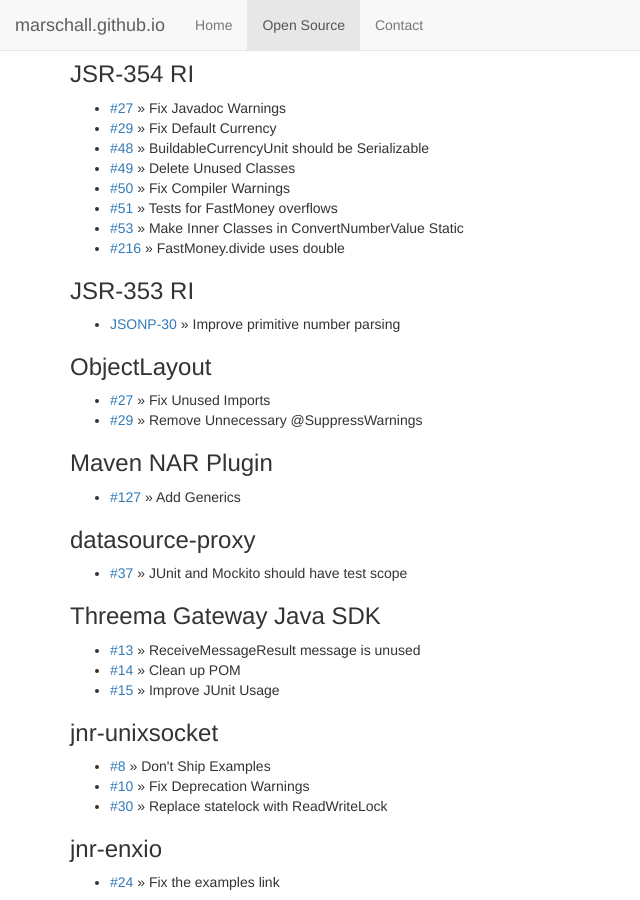
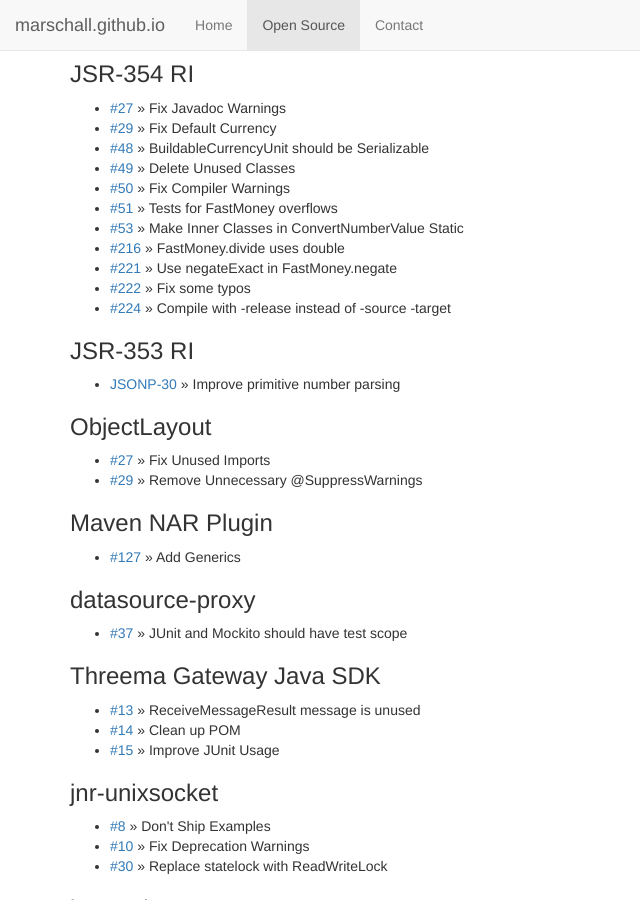
Before and after one commit to marschall/marschall.github.com, a Jekyll site: the page built from open-source.html, in a window 1280 px wide and 900 px high, scrolled down 7887 px. Shown: the whole window, without its empty margins (0-640 px from the left). Built offline with Jekyll 4.4.1, drawn with Linux system fonts in a browser that asks for light colours.

Commit message:
more JSR-354 RI

```diff
--- a/open-source.html
+++ b/open-source.html
@@ -465,6 +465,9 @@
   <li><a href="https://github.com/JavaMoney/jsr354-ri/pull/51">#51</a> &raquo; Tests for FastMoney overflows</li>
   <li><a href="https://github.com/JavaMoney/jsr354-ri/pull/53">#53</a> &raquo; Make Inner Classes in ConvertNumberValue Static</li>
   <li><a href="https://github.com/JavaMoney/jsr354-ri/pull/216">#216</a> &raquo; FastMoney.divide uses double</li>
+  <li><a href="https://github.com/JavaMoney/jsr354-ri/pull/221">#221</a> &raquo; Use negateExact in FastMoney.negate</li>
+  <li><a href="https://github.com/JavaMoney/jsr354-ri/pull/222">#222</a> &raquo; Fix some typos</li>
+  <li><a href="https://github.com/JavaMoney/jsr354-ri/pull/224">#224</a> &raquo; Compile with -release instead of -source -target</li>
 </ul>
 <h3>JSR-353 RI</h3>
 <ul>
```
